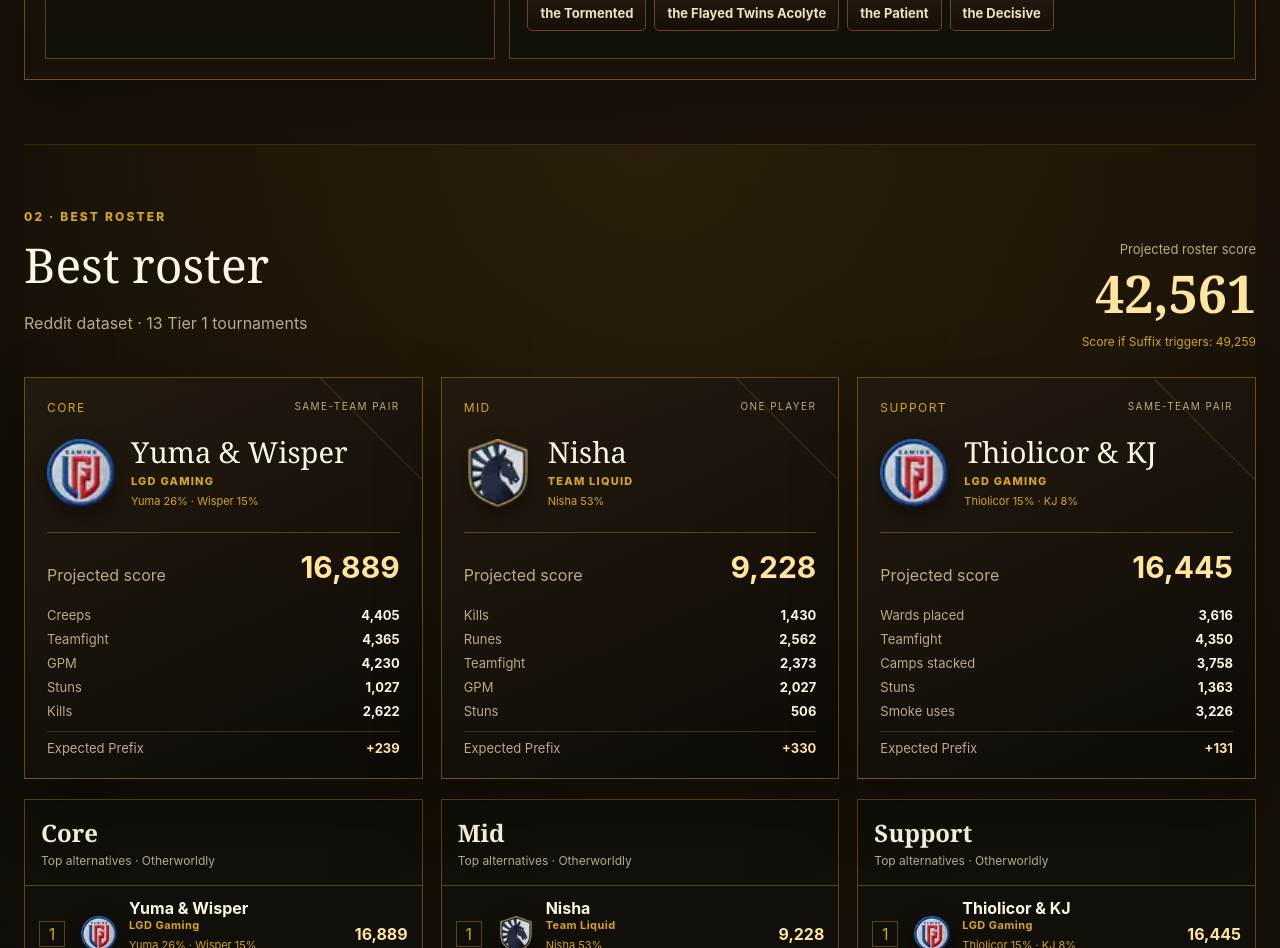
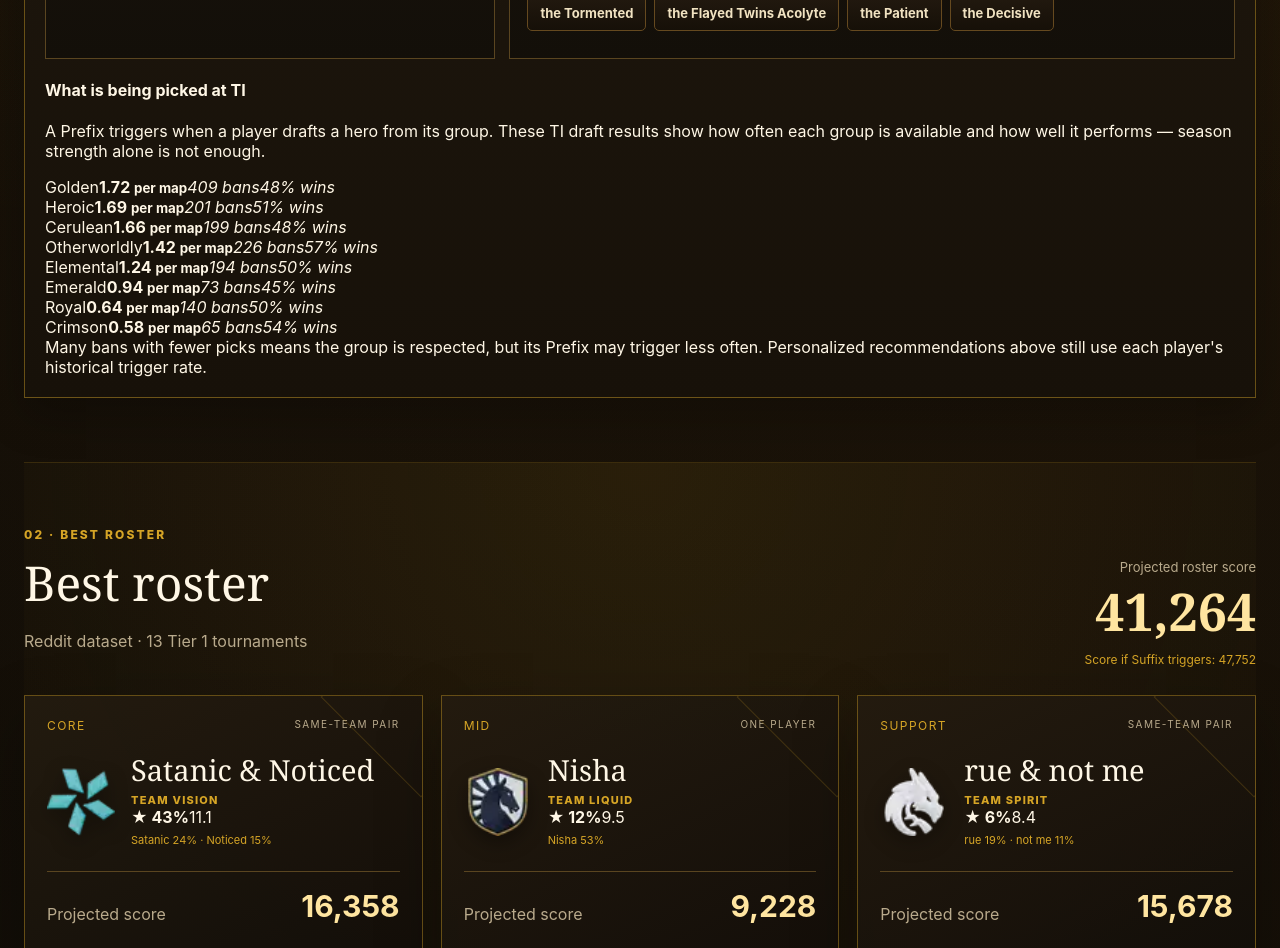
Before and after one commit to Kadadji1/dota2-fantasy-optimizer-2026, a Next.js app: page / in a window 1280 px wide. Shown: the part 2480-3428 px from the top of the page. Built offline with nearby package versions, Linux system fonts and the light colour scheme.

Commit message:
Add Main Event fantasy context

```diff
--- a/components/Optimizer.tsx
+++ b/components/Optimizer.tsx
@@ -26,11 +26,24 @@ import { rankPlayers, EmblemInput } from "../lib/optimizer";
 type Language = "en" | "ru";
 type BannerState = Record<Role, EmblemInput[]>;
 type TeamEntry = { team: string; roles: Partial<Record<Role, { name: string; score: number }>>; total: number };
+type PlayoffTeam = { team: string; titleOdds: number; maps: number; top4: number; top6: number };
 
 const roles: Role[] = ["core", "mid", "support"];
 const prefixKeys = Object.keys(prefixes) as PrefixKey[];
 const suffixKeys = Object.keys(suffixes) as SuffixKey[];
 const setupStorageKey = "ti2026-fantasy-setup";
+const playoffTeams: PlayoffTeam[] = [
+  {team:"Team Vision",titleOdds:43,maps:11.1,top4:78.6,top6:91.6},{team:"Team Liquid",titleOdds:12,maps:9.5,top4:55,top6:79},
+  {team:"Iron Wing",titleOdds:10,maps:9.2,top4:51,top6:78},{team:"Team Falcons",titleOdds:9.3,maps:9.1,top4:49.3,top6:75.3},
+  {team:"Team Yandex",titleOdds:8,maps:8.8,top4:45,top6:72},{team:"Nigma Galaxy",titleOdds:6.2,maps:8.6,top4:43.2,top6:71.2},
+  {team:"Team Spirit",titleOdds:6,maps:8.4,top4:40,top6:69},{team:"BoomBoys",titleOdds:5.3,maps:8,top4:36.5,top6:62.5}
+];
+const playoffTeamNames = new Set(playoffTeams.map(({team})=>team));
+const playoffByTeam = new Map(playoffTeams.map(team=>[team.team,team]));
+const prefixMeta: Array<{key:PrefixKey;points:number;bans:number;wins:number}> = [
+  {key:"golden",points:1.72,bans:409,wins:48},{key:"heroic",points:1.69,bans:201,wins:51},{key:"cerulean",points:1.66,bans:199,wins:48},{key:"otherworldly",points:1.42,bans:226,wins:57},
+  {key:"elemental",points:1.24,bans:194,wins:50},{key:"emerald",points:.94,bans:73,wins:45},{key:"royal",points:.64,bans:140,wins:50},{key:"crimson",points:.58,bans:65,wins:54}
+];
 
 const text = {
   en: {
@@ -53,7 +66,7 @@ const text = {
     suffixScenario: "Score if Suffix triggers", conditionalBonus: "Conditional bonus", suffixNote: "Suffix events cannot be projected reliably before the games. The value below adds the Suffix bonus to the base roster score independently from the expected Prefix bonus.",
     stable: "Stable", gamble: "Gamble", avoid: "Avoid", pairAverage: "pair average",
     titleMethod: "Prefix projections use each player's historical trigger rate. Pair entries use the simple average of both players because the source score is stored as a pair.",
-    prefixContribution: "Expected Prefix"
+    prefixContribution: "Expected Prefix", prefixMetaTitle:"What is being picked at TI", prefixMetaIntro:"A Prefix triggers when a player drafts a hero from its group. These TI draft results show how often each group is available and how well it performs — season strength alone is not enough.", perMap:"per map", bans:"bans", wins:"wins", prefixMetaNote:"Many bans with fewer picks means the group is respected, but its Prefix may trigger less often. Personalized recommendations above still use each player's historical trigger rate.", playoffOutlook:"Main Event match potential", playoffIntro:"Only the eight teams still in the tournament are included. The thresholds come from the balanced bracket model; expected maps show how much scoring opportunity may remain.", minMatches:"matches or more", titleChance:"title", mapsAhead:"maps ahead", modelNote:"Model estimate · season strength + this TI", badgeHelp:"Title chance and expected maps remaining"
   },
   ru: {
     kicker: "THE INTERNATIONAL 2026 · ОСНОВНОЙ ЭТАП", title: "Оптимизатор Dota 2 Fantasy",
@@ -75,7 +88,7 @@ const text = {
     suffixScenario: "Счёт, если суффикс сработает", conditionalBonus: "Условный бонус", suffixNote: "События суффиксов нельзя надёжно предсказать до игр. Значение ниже независимо добавляет бонус суффикса к базовому счёту состава, не усиливая ожидаемый бонус префикса.",
     stable: "Стабильный", gamble: "Азартный", avoid: "Лучше избегать", pairAverage: "среднее пары",
     titleMethod: "Прогноз префикса использует историческую частоту каждого игрока. Для пар берётся простое среднее двух игроков, потому что исходный счёт хранится общей парой.",
-    prefixContribution: "Ожидаемый префикс"
+    prefixContribution: "Ожидаемый префикс", prefixMetaTitle:"Что пикают на TI", prefixMetaIntro:"Префикс срабатывает, когда игрок берёт героя своей группы. Статистика драфтов этого TI показывает, насколько часто группа доступна и успешно играет — выбирать только по силе героев за сезон недостаточно.", perMap:"за карту", bans:"банов", wins:"побед", prefixMetaNote:"Много банов при малом числе пиков означает, что группу считают сильной, но её префикс может срабатывать реже. Персональная рекомендация выше всё равно учитывает историческую частоту каждого игрока.", playoffOutlook:"Потенциал матчей Main Event", playoffIntro:"В расчёте оставлены только восемь команд, которые продолжают турнир. Пороговые шансы взяты из сбалансированной симуляции сетки, а ожидаемые карты показывают оставшийся потенциал набора очков.", minMatches:"матча и больше", titleChance:"на титул", mapsAhead:"карт впереди", modelNote:"Оценка модели · сила сезона + этот TI", badgeHelp:"Шанс на титул и ожидаемое число оставшихся карт"
   }
 } as const;
 
@@ -218,7 +231,8 @@ export default function Optimizer(){
   },[banners,prefix,suffix,setupLoaded]);
   const t=text[language];
   const locale=language==="ru"?"ru-RU":"en-US";
-  const baseRankings=useMemo(()=>({core:rankPlayers(players,"core",banners.core),mid:rankPlayers(players,"mid",banners.mid),support:rankPlayers(players,"support",banners.support)}),[banners]);
+  const playoffPlayers=useMemo(()=>players.filter(player=>playoffTeamNames.has(playerTeam(player.id,player.team))),[]);
+  const baseRankings=useMemo(()=>({core:rankPlayers(playoffPlayers,"core",banners.core),mid:rankPlayers(playoffPlayers,"mid",banners.mid),support:rankPlayers(playoffPlayers,"support",banners.support)}),[banners,playoffPlayers]);
 
   const buildTitleRanking=(role:Role,selectedPrefix:PrefixKey)=>baseRankings[role].map(entry=>{
     const prefixFrequency=getAveragePrefixFrequency(entry.player.id,selectedPrefix);
@@ -255,6 +269,8 @@ export default function Optimizer(){
   const resetBanners=()=>{const next={core:defaults.core.map(x=>({...x})),mid:defaults.mid.map(x=>({...x})),support:defaults.support.map(x=>({...x}))};setBanners(next);saveSetup(next);};
   const scrollToResults=()=>document.getElementById("results")?.scrollIntoView({behavior:"smooth",block:"start"});
   const frequencyText=(playerId:string)=>getPrefixEntries(playerId,prefix).map(entry=>`${entry.name} ${entry.frequency}%`).join(" · ");
+  const formatPercent=(value:number)=>`${value.toLocaleString(locale,{maximumFractionDigits:1})}%`;
+  const TeamPotentialBadge=({team}:{team:string})=>{const outlook=playoffByTeam.get(team);return outlook?<span className="team-potential-badge" title={t.badgeHelp}><b>★ {formatPercent(outlook.titleOdds)}</b><i/>{outlook.maps.toLocaleString(locale,{maximumFractionDigits:1})}</span>:null;};
 
   return <main className="site-shell">
     <header className="topbar">
@@ -273,6 +289,7 @@ export default function Optimizer(){
           <div className="title-control-card suffix-card"><div className="suffix-label-row"><label>{t.suffix}<select value={suffix} onChange={e=>{const next=e.target.value as SuffixKey;setSuffix(next);saveSetup(banners,prefix,next);}}>{suffixKeys.map(key=><option value={key} key={key}>{suffixes[key].label[language]} (+{suffixes[key].bonus}%)</option>)}</select></label><span className={`suffix-badge category-${suffixes[suffix].category}`}>{categoryLabel(suffixes[suffix].category,language)}</span></div><p>{suffixes[suffix].condition[language]}</p><div className="title-stat-line"><span>{t.suffixScenario}</span><b>{Math.round(suffixTriggeredScore).toLocaleString(locale)}</b></div><small>{t.suffixNote}</small></div>
         </div>
         <div className="prefix-recommendations"><div className="recommendation-heading"><div><span>{t.recommendedPrefix}</span><strong>{prefixes[prefixRecommendations[0].prefix].label[language]} · +{Math.round(prefixRecommendations[0].bonus).toLocaleString(locale)}</strong></div><button className="ghost-button compact-button" onClick={()=>setPrefix(prefixRecommendations[0].prefix)}>{t.useRecommended}</button></div><div className="prefix-rank-list">{prefixRecommendations.slice(0,4).map((entry,index)=><button key={entry.prefix} className={entry.prefix===prefix?"active":""} onClick={()=>setPrefix(entry.prefix)}><i>{index+1}</i><span>{prefixes[entry.prefix].label[language]}</span><b>+{Math.round(entry.bonus).toLocaleString(locale)}</b></button>)}</div></div>
+        <div className="prefix-meta-card"><header><h4>{t.prefixMetaTitle}</h4><p>{t.prefixMetaIntro}</p></header><div className="prefix-meta-list">{prefixMeta.map(entry=><div className="prefix-meta-row" key={entry.key}><span>{prefixes[entry.key].label[language]}</span><b>{entry.points.toLocaleString(locale,{minimumFractionDigits:2,maximumFractionDigits:2})} <small>{t.perMap}</small></b><em>{entry.bans} {t.bans}</em><em>{entry.wins}% {t.wins}</em><i><u style={{width:`${entry.points/1.72*100}%`}}/></i></div>)}</div><footer>{t.prefixMetaNote}</footer></div>
       </div>
       <div className="banner-board">
       {roles.map(role=><article className={`banner-column role-${role}`} key={role}><div className="banner-heading"><div><span>{t[role]}</span><small>{role==="mid"?t.single:t.pair}</small></div><b>{bannerSlotColors[role].map(c=>t[c]).join(" · ")}</b></div><div className="banner-slots">
@@ -281,8 +298,10 @@ export default function Optimizer(){
     </div><div className="builder-footer"><p>{prefixes[prefix].label[language]} +{prefixes[prefix].bonus}% · {suffixes[suffix].label[language]} +{suffixes[suffix].bonus}%</p><button className="primary-button" onClick={scrollToResults}>{t.optimize}</button></div></section>
 
     <section className="section results-section" id="results"><div className="results-hero"><div><div className="eyebrow">02 · {t.results}</div><h2>{t.results}</h2><p>{t.source}</p></div><div className="total-score"><span>{t.total}</span><strong>{Math.round(totalScore).toLocaleString(locale)}</strong><small>{t.suffixScenario}: {Math.round(suffixTriggeredScore).toLocaleString(locale)}</small></div></div><div className="winner-grid">
-      {roles.map(role=>{const winner=rankings[role][0];if(!winner)return null;const team=playerTeam(winner.player.id,winner.player.team);return <article className="winner-card" key={role}><div className="winner-role"><span>{t[role]}</span><small>{role==="mid"?t.single:t.pair}</small></div><div className="winner-identity">{team&&<TeamLogo team={team} size="lg"/>}<div><div className="winner-name">{winner.player.name}</div>{team&&<div className="winner-team">{team}</div>}<div className="prefix-frequency">{frequencyText(winner.player.id)}</div></div></div><div className="winner-score"><span>{t.score}</span><strong>{Math.round(winner.score).toLocaleString(locale)}</strong></div><div className="winner-breakdown">{winner.contributions.map(x=><div key={x.stat}><span>{labels[x.stat][language]}</span><b>{Math.round(x.weightedValue).toLocaleString(locale)}</b></div>)}<div className="prefix-breakdown"><span>{t.prefixContribution}</span><b>+{Math.round(winner.expectedPrefixBonus).toLocaleString(locale)}</b></div></div></article>})}
-    </div><div className="alternatives-grid">{roles.map(role=><article className="alternatives-card" key={role}><div className="alternatives-heading"><h3>{t[role]}</h3><span>{t.alternatives} · {prefixes[prefix].label[language]}</span></div>{rankings[role].slice(0,8).map((entry,index)=>{const team=playerTeam(entry.player.id,entry.player.team);return <div className="alternative-row" key={entry.player.id}><span className="rank-number">{index+1}</span>{team&&<TeamLogo team={team} size="sm"/>}<div><strong>{entry.player.name}</strong>{team&&<small className="team-label">{team}</small>}<small className="prefix-frequency">{frequencyText(entry.player.id)}</small><small>{t.confidence}: {sampleStrength(index,language)}</small></div><b>{Math.round(entry.score).toLocaleString(locale)}</b></div>})}</article>)}</div></section>
+      {roles.map(role=>{const winner=rankings[role][0];if(!winner)return null;const team=playerTeam(winner.player.id,winner.player.team);return <article className="winner-card" key={role}><div className="winner-role"><span>{t[role]}</span><small>{role==="mid"?t.single:t.pair}</small></div><div className="winner-identity">{team&&<TeamLogo team={team} size="lg"/>}<div><div className="winner-name">{winner.player.name}</div>{team&&<div className="winner-team-line"><div className="winner-team">{team}</div><TeamPotentialBadge team={team}/></div>}<div className="prefix-frequency">{frequencyText(winner.player.id)}</div></div></div><div className="winner-score"><span>{t.score}</span><strong>{Math.round(winner.score).toLocaleString(locale)}</strong></div><div className="winner-breakdown">{winner.contributions.map(x=><div key={x.stat}><span>{labels[x.stat][language]}</span><b>{Math.round(x.weightedValue).toLocaleString(locale)}</b></div>)}<div className="prefix-breakdown"><span>{t.prefixContribution}</span><b>+{Math.round(winner.expectedPrefixBonus).toLocaleString(locale)}</b></div></div></article>})}
+    </div><div className="alternatives-grid">{roles.map(role=><article className="alternatives-card" key={role}><div className="alternatives-heading"><h3>{t[role]}</h3><span>{t.alternatives} · {prefixes[prefix].label[language]}</span></div>{rankings[role].slice(0,8).map((entry,index)=>{const team=playerTeam(entry.player.id,entry.player.team);return <div className="alternative-row" key={entry.player.id}><span className="rank-number">{index+1}</span>{team&&<TeamLogo team={team} size="sm"/>}<div><strong>{entry.player.name}</strong>{team&&<small className="team-label">{team}</small>}{team&&<TeamPotentialBadge team={team}/>}<small className="prefix-frequency">{frequencyText(entry.player.id)}</small><small>{t.confidence}: {sampleStrength(index,language)}</small></div><b>{Math.round(entry.score).toLocaleString(locale)}</b></div>})}</article>)}</div></section>
+
+    <section className="section team-probability-cards-section" id="playoff-outlook"><div className="section-title"><div><div className="eyebrow">03 · MAIN EVENT</div><h2>{t.playoffOutlook}</h2></div><p>{t.playoffIntro}</p></div><div className="team-probability-card-grid">{playoffTeams.map(team=><article className="team-probability-card" key={team.team}><header><TeamLogo team={team.team} size="sm"/><div><h3>{team.team}</h3><p>{t.modelNote}</p></div></header><div className="team-probability-values"><div><span>2+ {t.minMatches}</span><b>100%</b></div><div><span>3+ {t.minMatches}</span><b>{formatPercent(team.top6)}</b></div><div><span>4+ {t.minMatches}</span><b>{formatPercent(team.top4)}</b></div></div><footer><strong>{formatPercent(team.titleOdds)}</strong><span>{t.titleChance} · {team.maps.toLocaleString(locale,{maximumFractionDigits:1})} {t.mapsAhead}</span><i><em style={{width:`${team.maps/11.1*100}%`}}/></i></footer></article>)}</div></section>
 
     <section className="section" id="teams"><div className="section-title"><div><div className="eyebrow">03 · {t.teams}</div><h2>{t.teams}</h2><p>{t.teamsSubtitle}</p></div></div><div className="team-grid">{teamOverview.map(entry=><article className="team-card" key={entry.team}><div className="team-card-header"><div className="team-card-title"><TeamLogo team={entry.team} size="lg"/><h3>{entry.team}</h3></div><strong>{Math.round(entry.total).toLocaleString(locale)}</strong></div><small>{t.availableTotal}</small><div className="team-role-list">{roles.map(role=>entry.roles[role]?<div key={role}><span>{t[role]}</span><b>{entry.roles[role]!.name}</b><em>{Math.round(entry.roles[role]!.score).toLocaleString(locale)}</em></div>:null)}</div>{entry.team==="LGD Gaming"&&<p className="team-roster-notice">{t.lgdRosterNotice}</p>}<footer>{t.representedRoles}: {roles.filter(role=>entry.roles[role]).length}/3</footer></article>)}</div></section>
 
```
